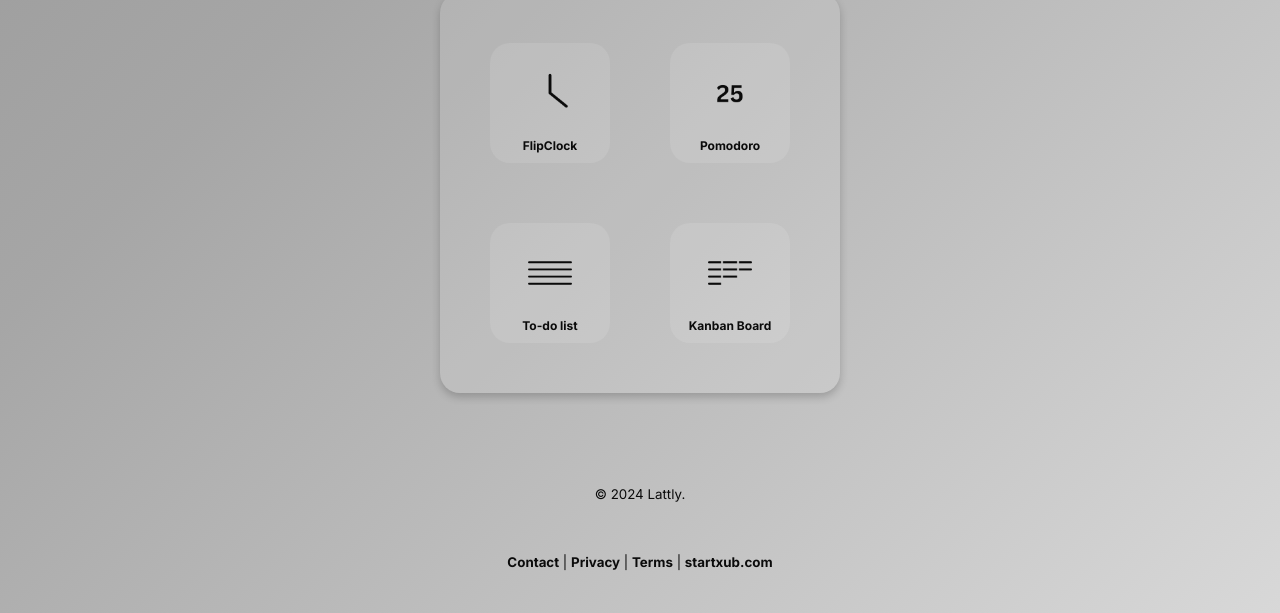
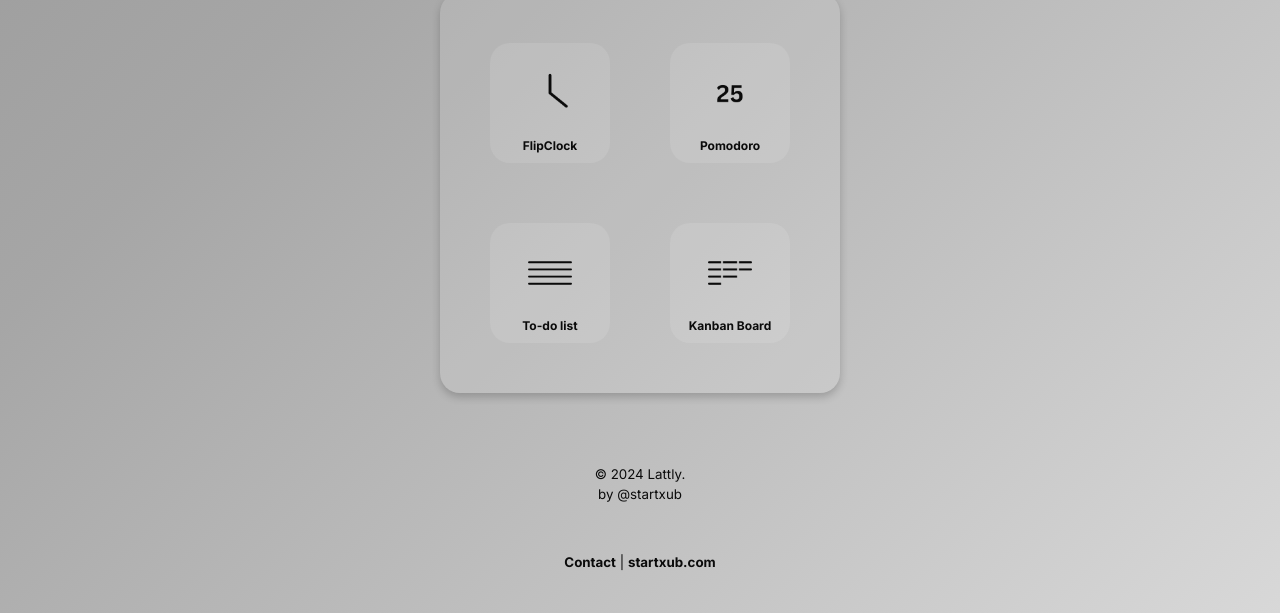
Before and after one commit to startxub/lattly, a plain HTML site: page index.html in a window 1280 px wide. Shown: the part 207-820 px from the top of the page. Drawn offline with Linux system fonts and the light colour scheme.

Commit message:
new update

```diff
--- a/index.html
+++ b/index.html
@@ -353,13 +353,13 @@ p {
 <footer class="footeri">
 
     <p>
-        <small> © 2024 Lattly. </small>
+        <small> © 2024 Lattly. <br> by @startxub</small>
     </p>
     <p>
       <script type='text/javascript' src='https://storage.ko-fi.com/cdn/widget/Widget_2.js'></script><script type='text/javascript'>kofiwidget2.init('Buy me a coffee!', '#0b0b0b', 'M4M5T2XYG');kofiwidget2.draw();</script>
     </p>
     <p>
-        <small> <a href="mailto: startxub@gmail.com">Contact </a> | <a href="#">Privacy </a> | <a href="#">Terms </a> | <a href="https://startxub.com/" target="_blank">startxub.com</a> </small>
+        <small> <a href="mailto: startxub@gmail.com">Contact </a> | <a href="https://startxub.com/" target="_blank">startxub.com</a> </small>
     </p>
 
 </footer>
```
